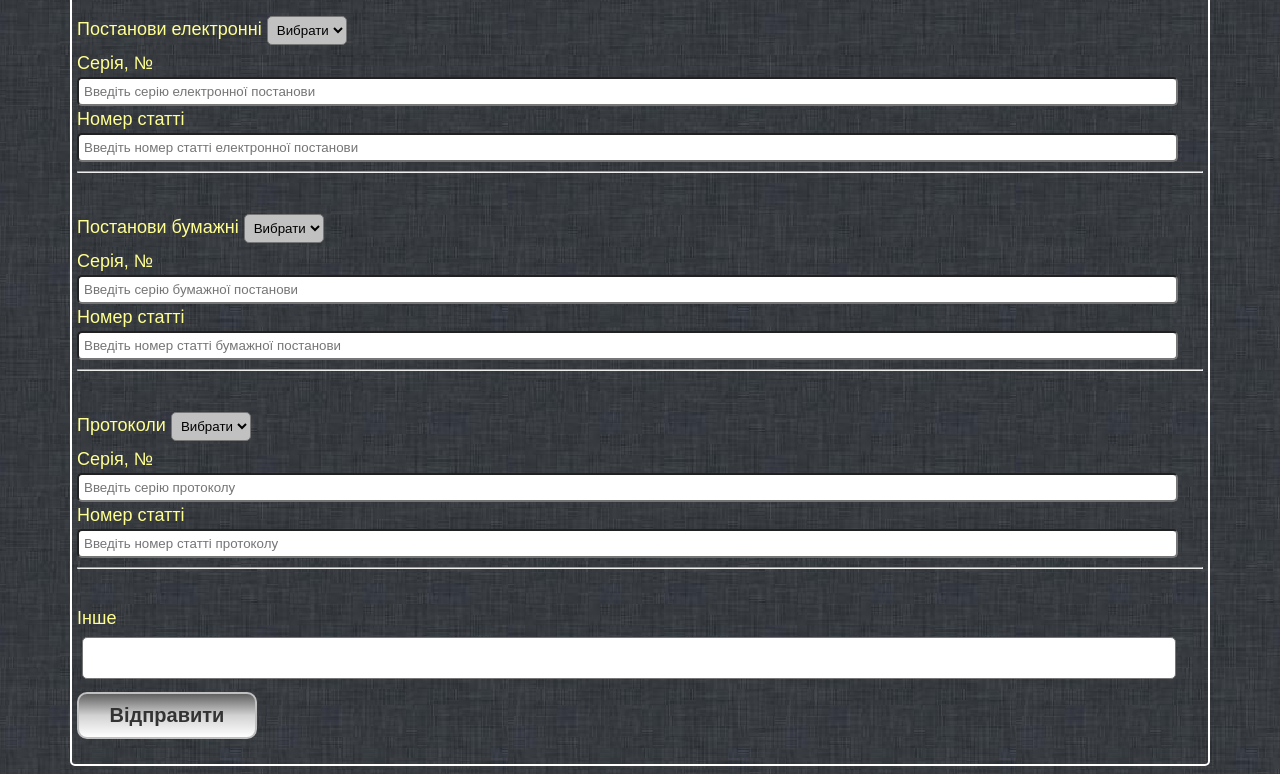
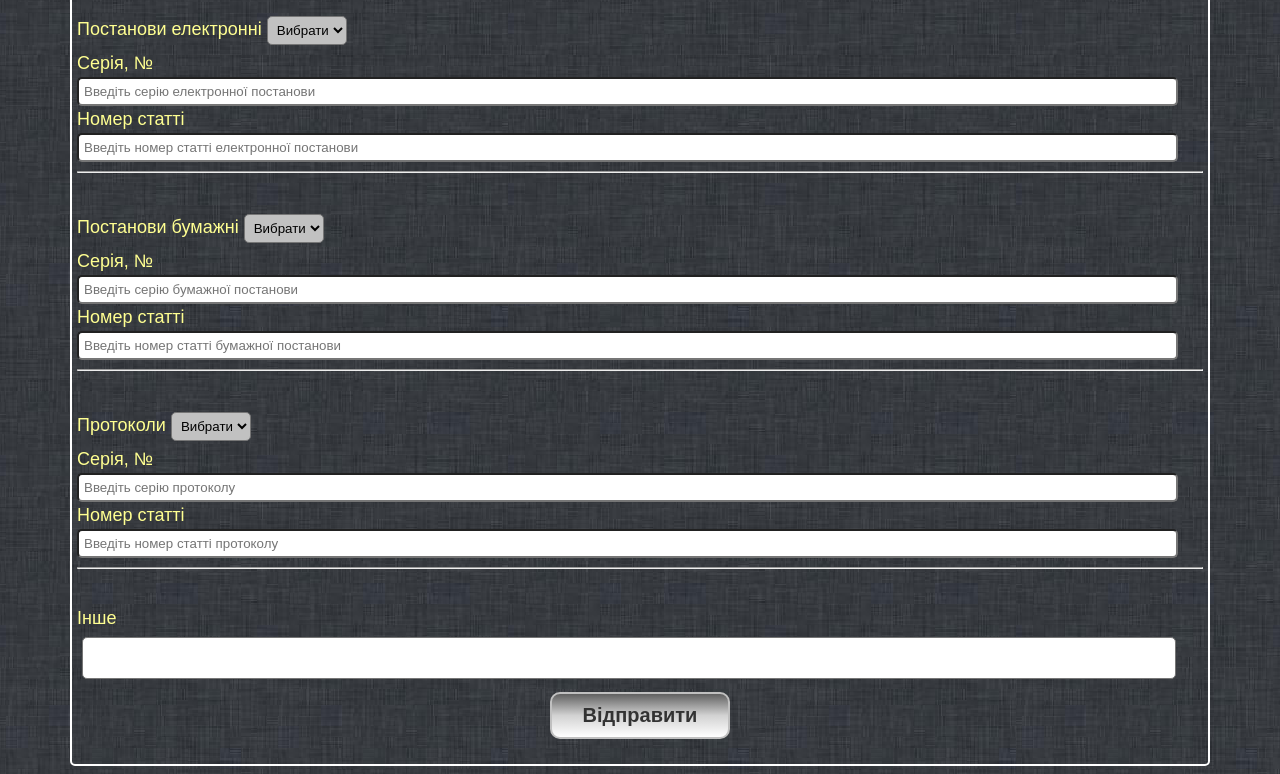
Before and after one commit to Dmitriy-1986/zvit-za-zminu, a plain HTML site: page index.html in a window 1280 px wide. Shown: the part 387-1161 px from the top of the page. Drawn offline with Linux system fonts and the light colour scheme.

Commit message:
Update main.css

```diff
--- a/assets/css/bloks/main.css
+++ b/assets/css/bloks/main.css
@@ -73,3 +73,11 @@ main textarea {
 .form-user  {
     margin: 5px;
 }
+
+.user_form-button {
+    display: flex;
+    flex-direction: row;
+    justify-content: center;
+    align-items: center;
+    width: 100%;
+}
```
